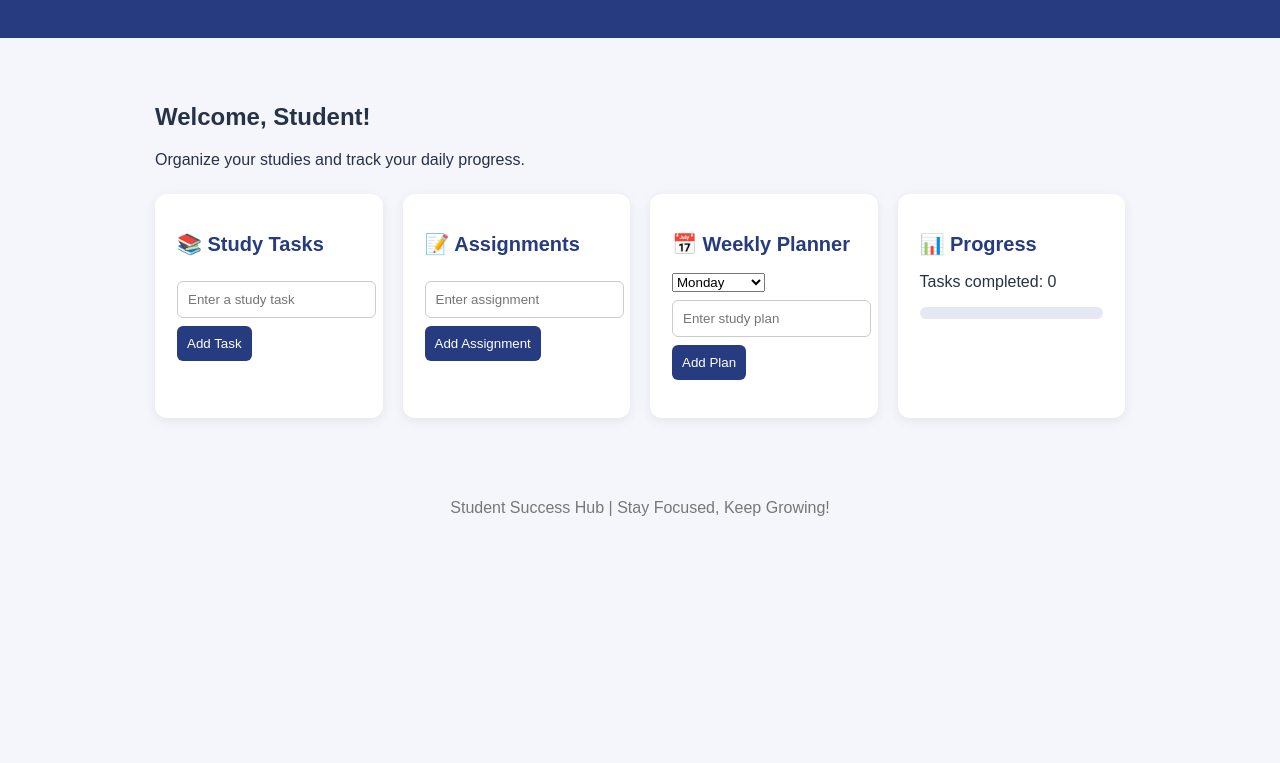
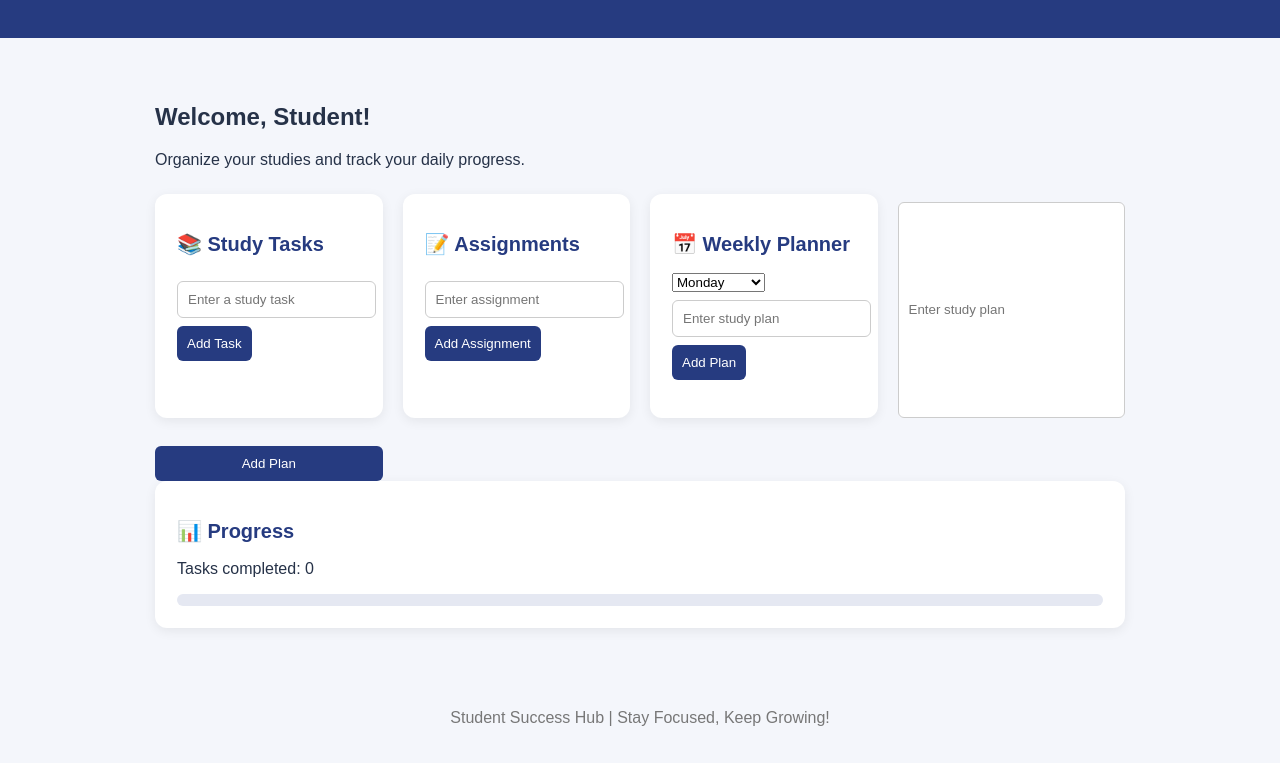
Before and after one commit to farkndkaraditi-ops/Student-Success-hub, a plain HTML site: page index.html in a window 1280 px wide. Shown: the part 126-889 px from the top of the page. Before the commit the page ends 800 px from the top, so only its background shows below. Drawn offline with Linux system fonts and the light colour scheme.

Commit message:
Update progress

```diff
--- a/index.html
+++ b/index.html
@@ -129,6 +129,13 @@ footer {
     <ul id="planList"></ul>
         </div>
 
+    <input id="planInput" placeholder="Enter study plan">
+
+    <button onclick="addPlan()">Add Plan</button>
+
+    <ul id="planList"></ul>
+        </div>
+
         <div class="card">
             <h2>📊 Progress</h2>
             <p id="progressText">Tasks completed: 0</p>
@@ -199,7 +206,7 @@ function addTask() {
 
     document.getElementById("assignmentList").appendChild(li);
     input.value = "";
-}
+  }
 
 
 function addPlan() {
```
